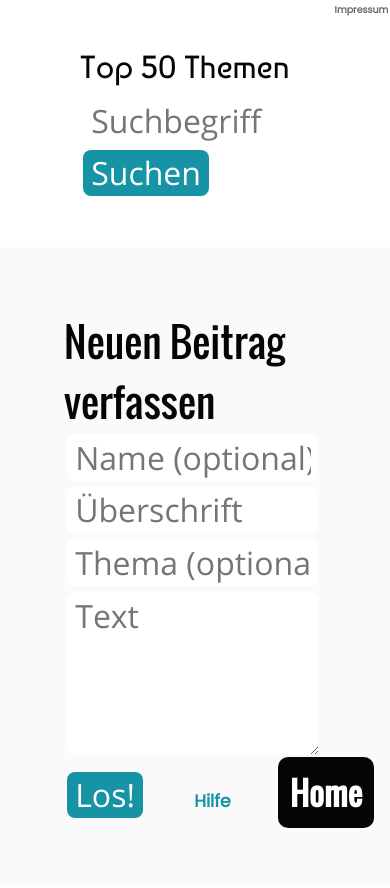
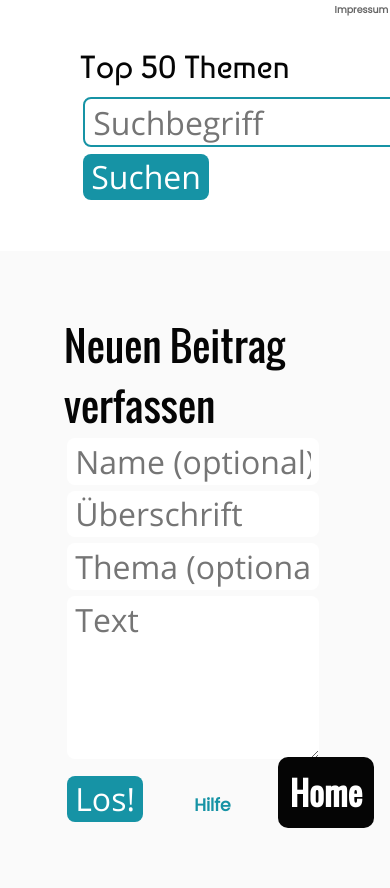
Before and after one commit to tobiasno/OrganicBoard, a PHP site: page / in a window 390 px wide; the page is wider, and only the part inside the window is pictured. Shown: the top 888 px of that part. Before the commit the page ends 828 px from the top of that part, so only its background shows below. Run offline with PHP 8.4, Linux system fonts and the light colour scheme; data comes from the database, SQL or seed files in the repository; data that the repository does not hold is empty.

Commit message:
added border for searchfield in mobile frontend

```diff
--- a/www/common/css/mobile.css
+++ b/www/common/css/mobile.css
@@ -84,6 +84,10 @@ button {
   position: absolute;
   top: 0.1rem;
   right: 0.1rem;
+}
+
+#find input {
+  border: 2px solid #1693A5;
 }
 
 /* Board */
```
